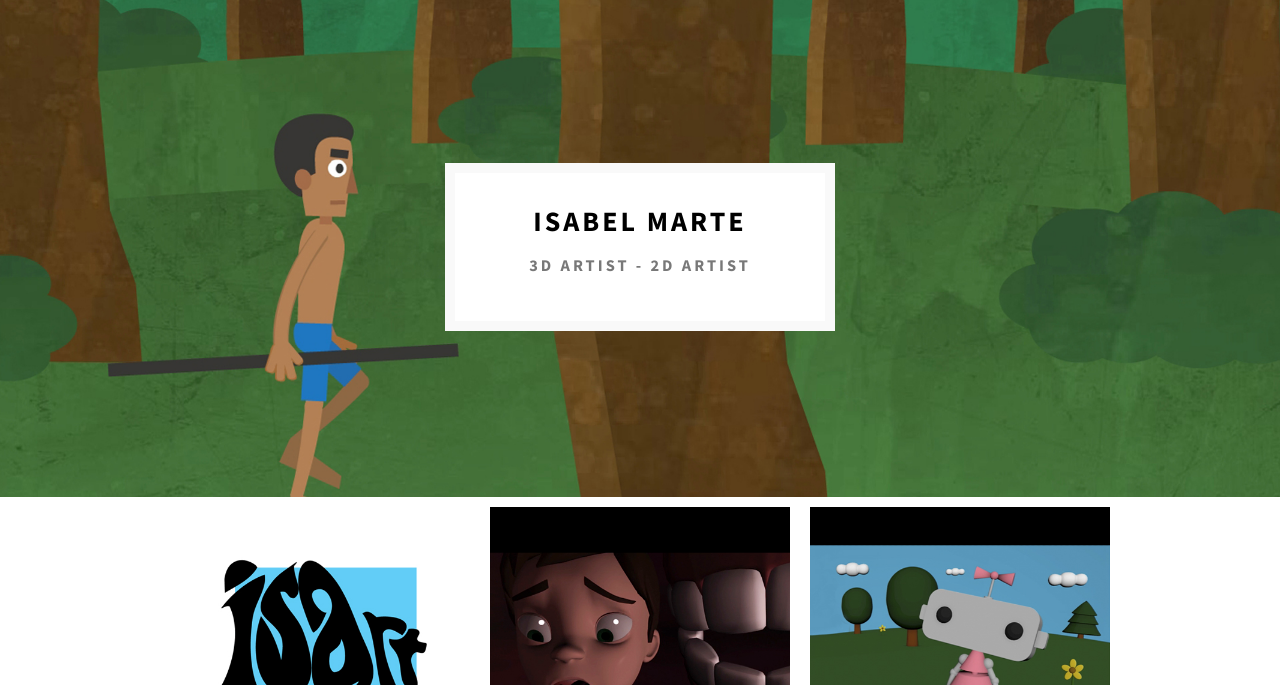
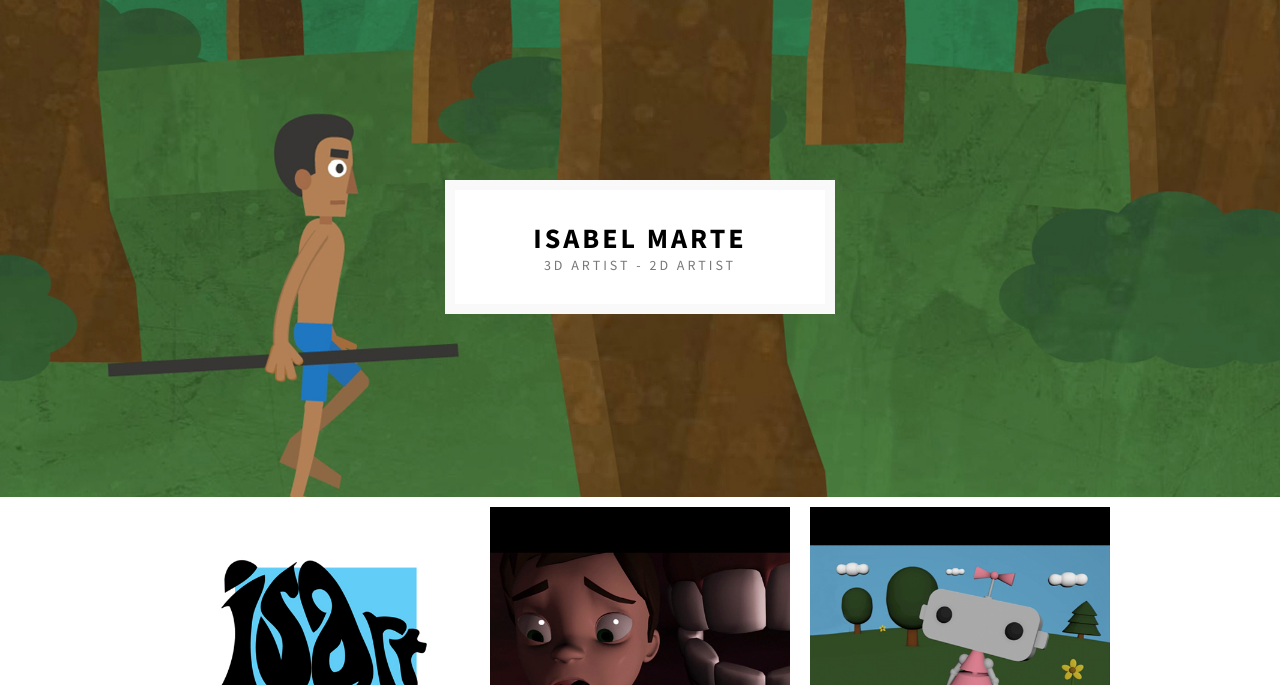
Before and after one commit to isabelmarte/isabelmarte.github.io, a plain HTML site: page 3dprojects.html in a window 1280 px wide. Shown: the part 115-800 px from the top of the page. Drawn offline with nearby package versions, Linux system fonts and the light colour scheme.

Commit message:
Minor Fixes

```diff
--- a/3dprojects.html
+++ b/3dprojects.html
@@ -42,7 +42,7 @@
          <section id="splashscreen" style="background: url(images/header-five-bg.jpg); background-size: cover;">
             <div id="splashtitle">
                 <h1>ISABEL MARTE</h1>
-                <h3>3D ARTIST - 2D ARTIST</h3>
+                <div>3D ARTIST - 2D ARTIST</div>
             </div>
         </section>
         <section id="showcase">
```
